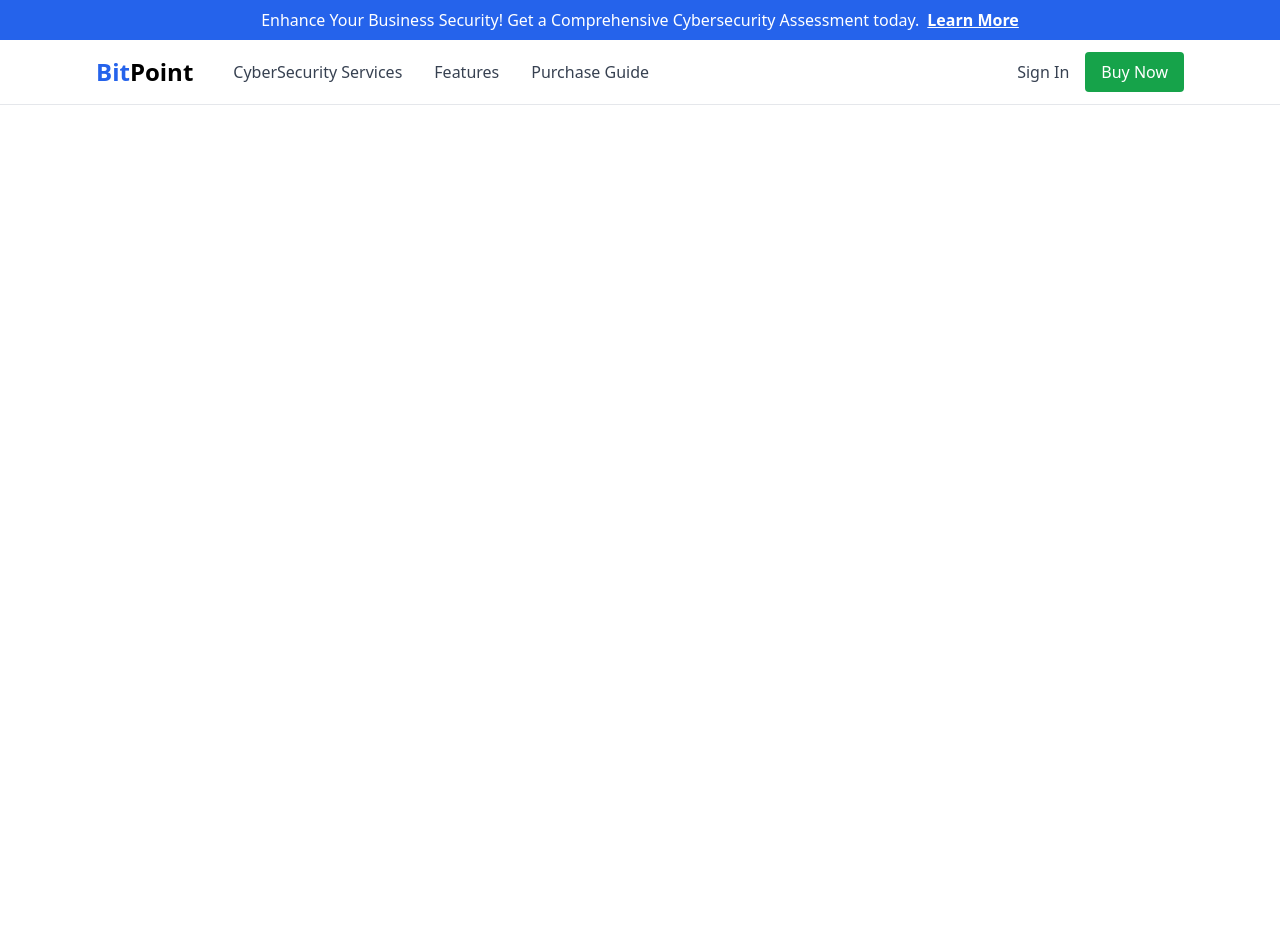
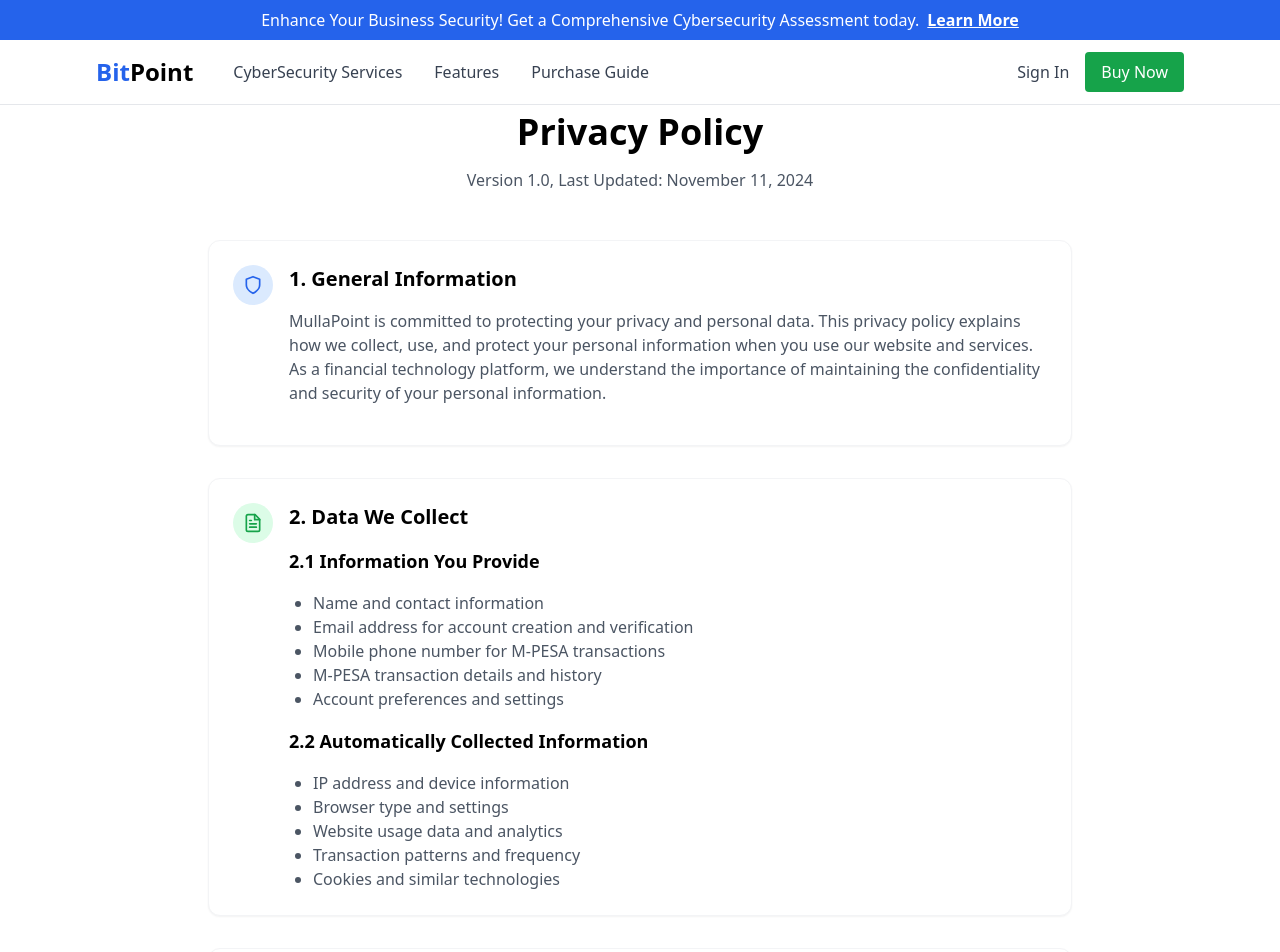
Before and after one commit to bendon/bdf-website, a React (Create React App) app: page /privacy-policy in a window 1280 px wide. Shown: the top 952 px of the page. Before the commit the page ends 800 px from the top, so only its background shows below. Built offline with nearby package versions, Linux system fonts and the light colour scheme; no server answers.

Commit message:
New User Journey + Google Auth

```diff
--- a/src/App.js
+++ b/src/App.js
@@ -7,6 +7,8 @@ import NavbarWithCTA from './components/layout/NavbarWithCTA';
 import BitPointLandingPage from './pages/BitPointLandingPage';
 import AccountPage from './pages/AccountPage';
 import GetStartedPage from './pages/GetStartedPage';
+import PrivacyPolicy from './pages/PrivacyPolicy';
+import Footer from './components/layout/Footer';
 import SignInModal from './components/modals/SignInModal';
 
 // Using environment variable to load Google Client ID
@@ -18,10 +20,13 @@ function App() {
   return (
     <GoogleOAuthProvider clientId={GOOGLE_CLIENT_ID}>
       <UserProvider>
+        <div className="flex flex-col min-h-screen">
           <NavbarWithCTA onSignInModalOpen={() => setShowSignInModal(true)} />
+          <main className="flex-grow">
             <Routes>
               <Route path="/" element={<BitPointLandingPage />} />
               <Route path="/get-started" element={<GetStartedPage />} />
+              <Route path="/privacy-policy" element={<PrivacyPolicy />} />
               <Route
                 path="/account"
                 element={
@@ -31,11 +36,14 @@ function App() {
                 }
               />
             </Routes>
+          </main>
+          <Footer />
 
           <SignInModal
             isOpen={showSignInModal}
             onClose={() => setShowSignInModal(false)}
           />
+        </div>
       </UserProvider>
     </GoogleOAuthProvider>
   );
--- a/src/components/layout/Footer.js
+++ b/src/components/layout/Footer.js
@@ -1,4 +1,5 @@
 import React from 'react';
+import { Link } from 'react-router-dom';
 
 const Footer = () => {
   const currentYear = new Date().getFullYear();
@@ -8,7 +9,17 @@ const Footer = () => {
       <div className="max-w-6xl mx-auto px-4 sm:px-6 lg:px-8">
         <div className="flex flex-col md:flex-row justify-between items-center">
           <div className="mb-4 md:mb-0">
-            <p>&copy; {currentYear} MullaPoint. All rights reserved.</p>
+            <div className="flex flex-col md:flex-row items-center gap-4">
+              <p>&copy; {currentYear} MullaPoint. All rights reserved.</p>
+              <div className="flex gap-4">
+                <Link
+                  to="/privacy-policy"
+                  className="text-gray-300 hover:text-blue-400 transition duration-300"
+                >
+                  Privacy Policy
+                </Link>
+              </div>
+            </div>
           </div>
           <div className="text-center md:text-right">
             <p>
--- a/src/pages/BitPointLandingPage.js
+++ b/src/pages/BitPointLandingPage.js
@@ -92,8 +92,6 @@ const BitPointLandingPage = () => {
         loading={loading}
         error={error}
       />
-
-      <Footer />
     </div>
   );
 };
--- /dev/null
+++ b/src/pages/PrivacyPolicy.js
@@ -0,0 +1,150 @@
+import React from 'react';
+import { Shield, Lock, Users, FileText, Bell } from 'lucide-react';
+
+const PrivacyPolicyPage = () => {
+  return (
+    <div className="max-w-4xl mx-auto px-4 py-12">
+      {/* Header */}
+      <div className="text-center mb-12">
+        <h1 className="text-4xl font-bold mb-4">Privacy Policy</h1>
+        <p className="text-gray-600">
+          Version 1.0, Last Updated: November 11, 2024
+        </p>
+      </div>
+
+      {/* Introduction */}
+      <div className="bg-white rounded-xl shadow-sm p-6 border border-gray-100 mb-8">
+        <div className="flex items-start gap-4">
+          <div className="flex-shrink-0">
+            <div className="w-10 h-10 bg-blue-100 rounded-full flex items-center justify-center">
+              <Shield className="w-5 h-5 text-blue-600" />
+            </div>
+          </div>
+          <div>
+            <h2 className="text-xl font-semibold mb-4">1. General Information</h2>
+            <p className="text-gray-600 mb-4">
+              MullaPoint is committed to protecting your privacy and personal data. This privacy policy explains how we collect,
+              use, and protect your personal information when you use our website and services. As a financial technology platform,
+              we understand the importance of maintaining the confidentiality and security of your personal information.
+            </p>
+          </div>
+        </div>
+      </div>
+
+      {/* Data Collection */}
+      <div className="bg-white rounded-xl shadow-sm p-6 border border-gray-100 mb-8">
+        <div className="flex items-start gap-4">
+          <div className="flex-shrink-0">
+            <div className="w-10 h-10 bg-green-100 rounded-full flex items-center justify-center">
+              <FileText className="w-5 h-5 text-green-600" />
+            </div>
+          </div>
+          <div>
+            <h2 className="text-xl font-semibold mb-4">2. Data We Collect</h2>
+            <div className="space-y-4">
+              <h3 className="font-semibold text-lg">2.1 Information You Provide</h3>
+              <ul className="list-disc ml-6 text-gray-600">
+                <li>Name and contact information</li>
+                <li>Email address for account creation and verification</li>
+                <li>Mobile phone number for M-PESA transactions</li>
+                <li>M-PESA transaction details and history</li>
+                <li>Account preferences and settings</li>
+              </ul>
+
+              <h3 className="font-semibold text-lg">2.2 Automatically Collected Information</h3>
+              <ul className="list-disc ml-6 text-gray-600">
+                <li>IP address and device information</li>
+                <li>Browser type and settings</li>
+                <li>Website usage data and analytics</li>
+                <li>Transaction patterns and frequency</li>
+                <li>Cookies and similar technologies</li>
+              </ul>
+            </div>
+          </div>
+        </div>
+      </div>
+
+      {/* Data Usage */}
+      <div className="bg-white rounded-xl shadow-sm p-6 border border-gray-100 mb-8">
+        <div className="flex items-start gap-4">
+          <div className="flex-shrink-0">
+            <div className="w-10 h-10 bg-purple-100 rounded-full flex items-center justify-center">
+              <Users className="w-5 h-5 text-purple-600" />
+            </div>
+          </div>
+          <div>
+            <h2 className="text-xl font-semibold mb-4">3. How We Use Your Data</h2>
+            <ul className="list-disc ml-6 text-gray-600">
+              <li>To process and manage your M-PESA transactions</li>
+              <li>To provide and manage your MullaPoint account</li>
+              <li>To verify your identity and prevent fraud</li>
+              <li>To send transaction confirmations and important notifications</li>
+              <li>To improve our financial services and user experience</li>
+              <li>To comply with financial regulations and legal obligations</li>
+              <li>To provide customer support and resolve disputes</li>
+              <li>To analyze transaction patterns for security purposes</li>
+            </ul>
+          </div>
+        </div>
+      </div>
+
+      {/* Data Protection */}
+      <div className="bg-white rounded-xl shadow-sm p-6 border border-gray-100 mb-8">
+        <div className="flex items-start gap-4">
+          <div className="flex-shrink-0">
+            <div className="w-10 h-10 bg-yellow-100 rounded-full flex items-center justify-center">
+              <Lock className="w-5 h-5 text-yellow-600" />
+            </div>
+          </div>
+          <div>
+            <h2 className="text-xl font-semibold mb-4">4. Data Protection</h2>
+            <p className="text-gray-600 mb-4">
+              As a financial technology platform, we implement robust security measures to protect your data:
+            </p>
+            <ul className="list-disc ml-6 text-gray-600">
+              <li>End-to-end encryption for all financial transactions</li>
+              <li>Multi-factor authentication for account access</li>
+              <li>Regular security audits and penetration testing</li>
+              <li>Compliance with financial industry security standards</li>
+              <li>Secure data centers with 24/7 monitoring</li>
+              <li>Regular staff training on financial data protection</li>
+            </ul>
+          </div>
+        </div>
+      </div>
+
+      {/* Your Rights */}
+      <div className="bg-white rounded-xl shadow-sm p-6 border border-gray-100 mb-8">
+        <div className="flex items-start gap-4">
+          <div className="flex-shrink-0">
+            <div className="w-10 h-10 bg-red-100 rounded-full flex items-center justify-center">
+              <Bell className="w-5 h-5 text-red-600" />
+            </div>
+          </div>
+          <div>
+            <h2 className="text-xl font-semibold mb-4">5. Your Rights</h2>
+            <p className="text-gray-600 mb-4">
+              Under applicable data protection laws, you have the following rights:
+            </p>
+            <ul className="list-disc ml-6 text-gray-600">
+              <li>Right to access your transaction history and personal data</li>
+              <li>Right to correct inaccurate personal information</li>
+              <li>Right to request deletion of your account and data</li>
+              <li>Right to restrict processing of your data</li>
+              <li>Right to data portability</li>
+              <li>Right to withdraw consent for optional services</li>
+            </ul>
+            <div className="bg-gray-50 p-4 rounded-lg mt-4">
+              <p className="text-sm text-gray-600">
+                <strong>Contact Us:</strong> For any privacy-related questions or to exercise your rights,
+                please contact our Data Protection Officer at privacy@mullapoint.com
+              </p>
+            </div>
+          </div>
+        </div>
+      </div>
+    </div>
+  );
+};
+
+export default PrivacyPolicyPage;
```
Lines whose indentation alone changed are shown as unchanged.
